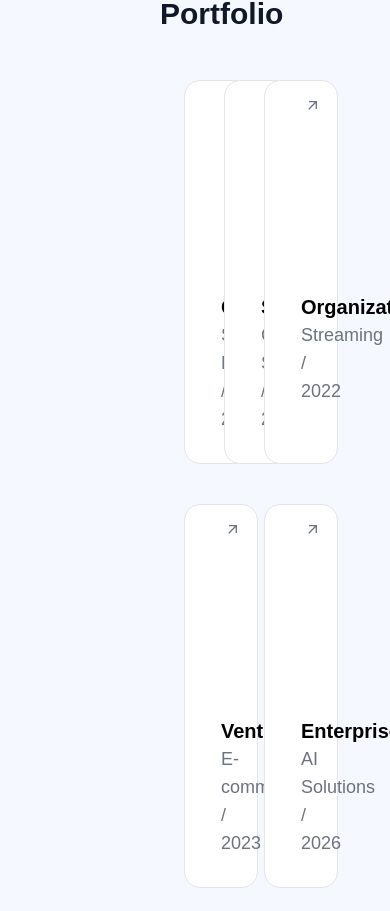
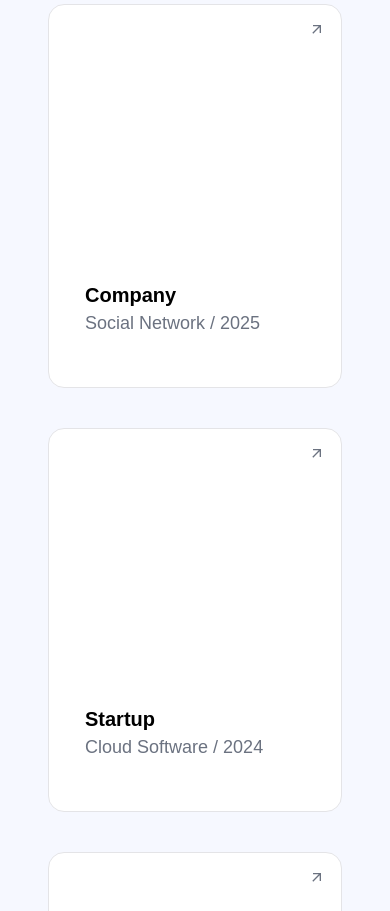
Before and after one commit to codebyankita/InvesterX, a Next.js app: page / in a window 390 px wide. Shown: the part 2773-3684 px from the top of the page. Built offline with nearby package versions, Linux system fonts and the light colour scheme.

Commit message:
page 3 complete

```diff
--- a/app/components/PortfolioCard.tsx
+++ b/app/components/PortfolioCard.tsx
@@ -29,7 +29,7 @@ const PortfolioCard: React.FC<PortfolioCardProps> = ({
     </div>
 
     {/* Image */}
-    <div className="flex justify-center items-center mt-20">
+    <div className="flex justify-center items-center lg:mt-20 mt-16">
       <Image
         src={icon}
         alt={`${title} icon`}
--- a/app/page.tsx
+++ b/app/page.tsx
@@ -130,7 +130,7 @@ const currentResearch = researchData[currentIndex];
         </div>
       </div>
       {/* page2 */}
-      <div className="grid grid-cols-1 gap-4  md:grid-cols-2 lg:grid-cols-4 lg:mx-8 mx-4 px-6 py-4 lg:px-20  lg:py-28  bg-white">
+      <div className="grid grid-cols-1  gap-4  md:grid-cols-2 lg:grid-cols-4 lg:mx-8 mx-4 px-6 py-4 lg:px-20  lg:py-28  bg-white">
         <div className=" text-left  mb-8 ">
           <h1 className="text-4xl md:text-5xl lg:text-7xl font-bold text-gray-900 mb-10 ">
             About Our Invest Firm
@@ -192,9 +192,9 @@ const currentResearch = researchData[currentIndex];
       </div>
       {/* page3 */}
       <div className="bg-[#f6f8ff]">
-        <div className=" p-12 mx-28 ">
+        <div className=" lg:p-12 p-2 mx-4 md:mx-24 lg:mx-28 ">
           <h1 className="text-3xl font-semibold text-center text-gray-900 mb-12">Our Portfolio</h1>
-          <div className="grid grid-cols-3 gap-10 m-6">
+          <div className="grid lg:grid-cols-3 grid-cols-1 gap-10 m-6">
             <PortfolioCard
               title="Company"
               description="Social Network"
@@ -219,7 +219,7 @@ const currentResearch = researchData[currentIndex];
 
               link="/organization-link"
             />
-            <div className="col-span-2">
+            <div className="lg:col-span-2 col-span-1">
 
               <PortfolioCard
                 title="Venture"
```
